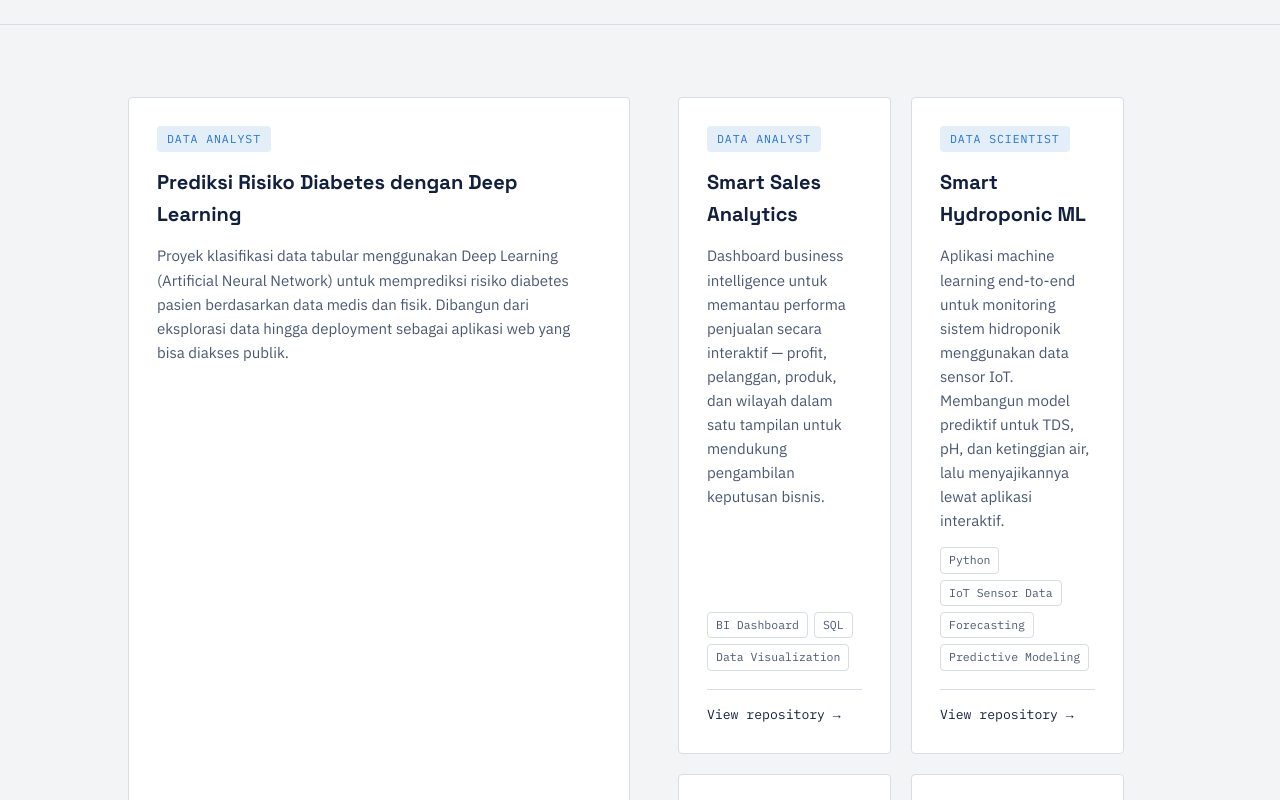
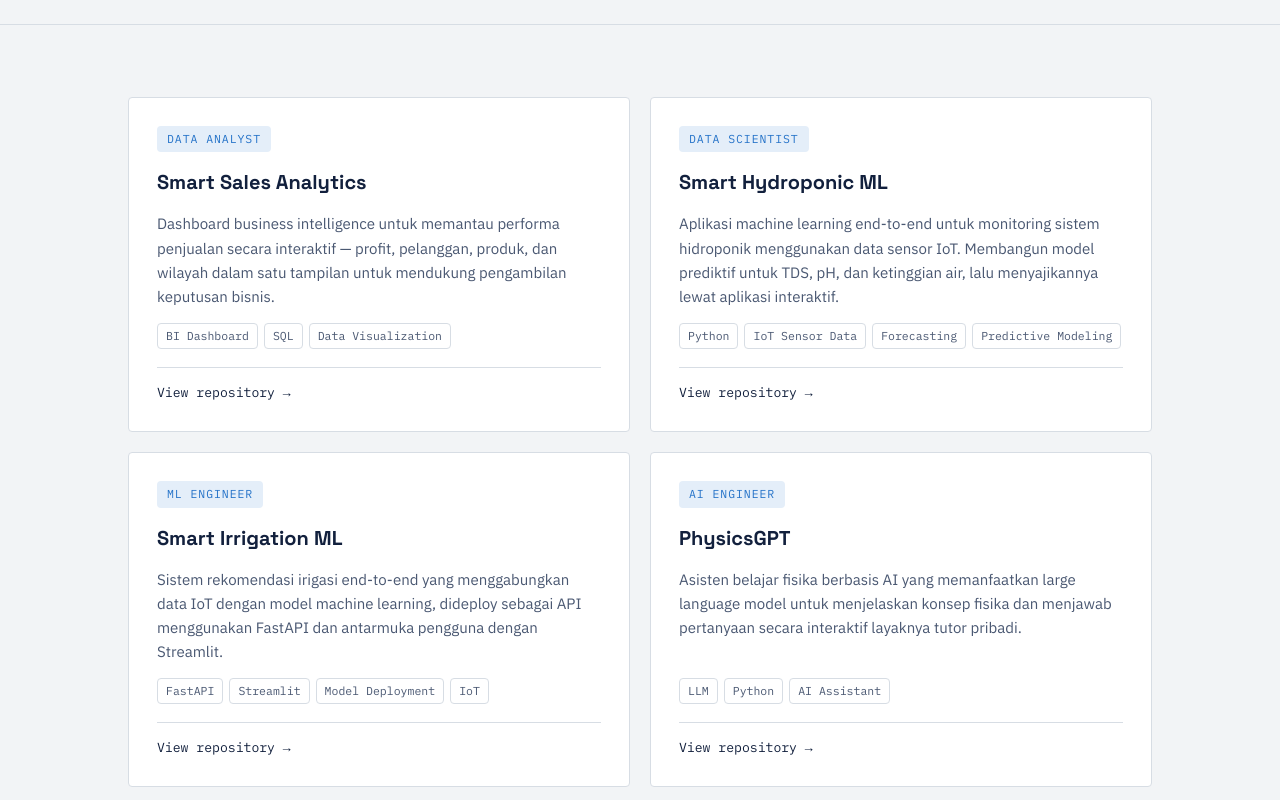
Before and after one commit to arikosetyawan00/arikosetyawan00.github.io, a plain HTML site: page projects.html in a window 1280 px wide. Shown: the part 540-1340 px from the top of the page. Drawn offline with Linux system fonts and the light colour scheme.

Commit message:
Update projects.html

```diff
--- a/projects.html
+++ b/projects.html
@@ -41,20 +41,6 @@
 </header>
 
 <section>
-  <div class="wrap">
-    <div class="project-grid">
-
-      <div class="project-card">
-        <span class="project-tag">Data Analyst</span>
-        <h3>Prediksi Risiko Diabetes dengan Deep Learning</h3>
-        <p>
-          Proyek klasifikasi data tabular menggunakan Deep Learning (Artificial Neural Network)
-          untuk memprediksi risiko diabetes pasien berdasarkan data medis dan fisik.
-          Dibangun dari eksplorasi data hingga deployment sebagai aplikasi web yang bisa diakses publik.
-        </p>
-        <div class="project-stack"><span>Deep Learning</span><span>TensorFlow/Keras</span><span>PythonAnywhere</span><span>scikit-learn</span><span>pandas</span></div>
-        <a class="project-link" href="https://github.com/arikosetyawan00/diabetes-deep-learning-classifier" target="_blank" rel="noopener">View repository →</a>
-      </div>
 
   <div class="wrap">
     <div class="project-grid">
```
